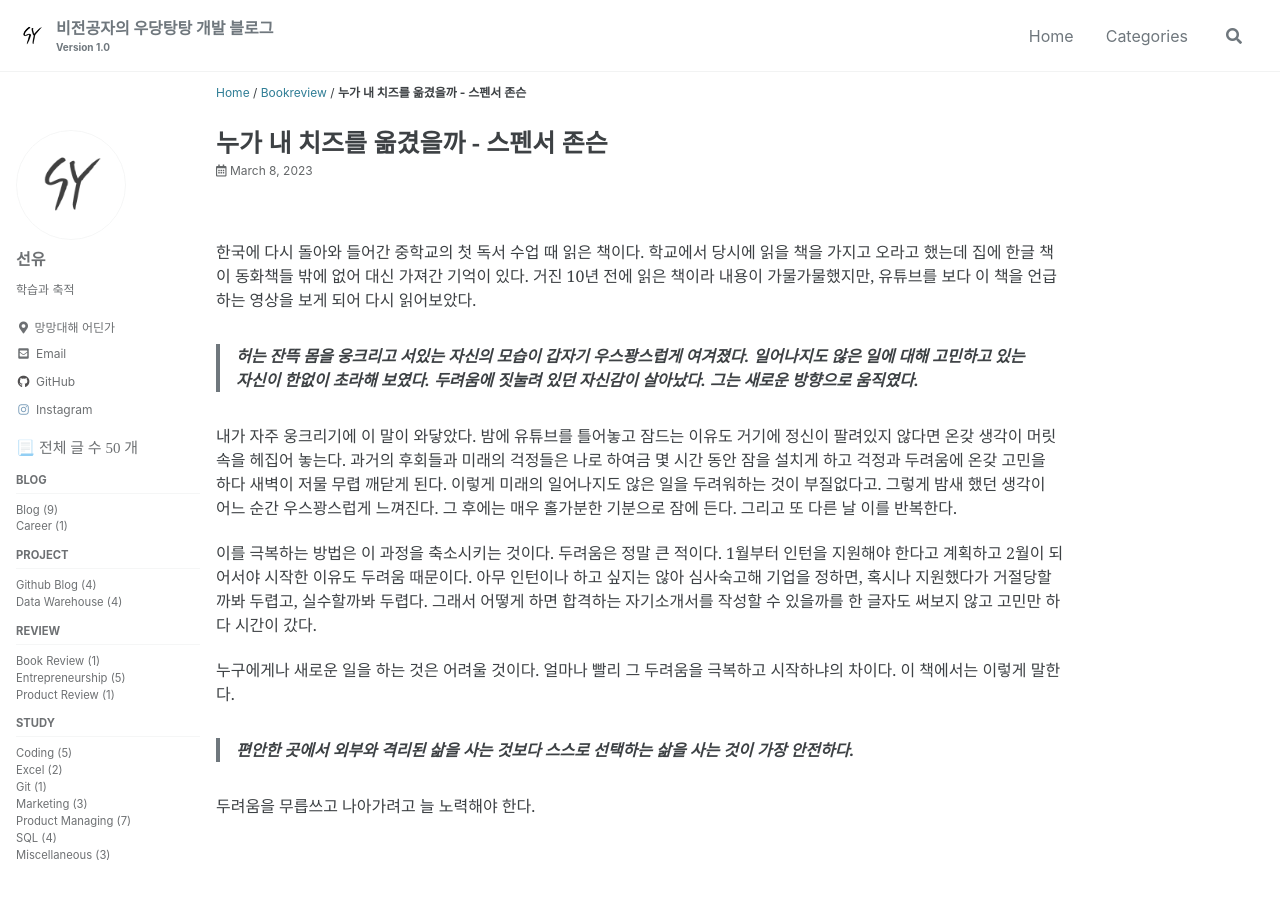
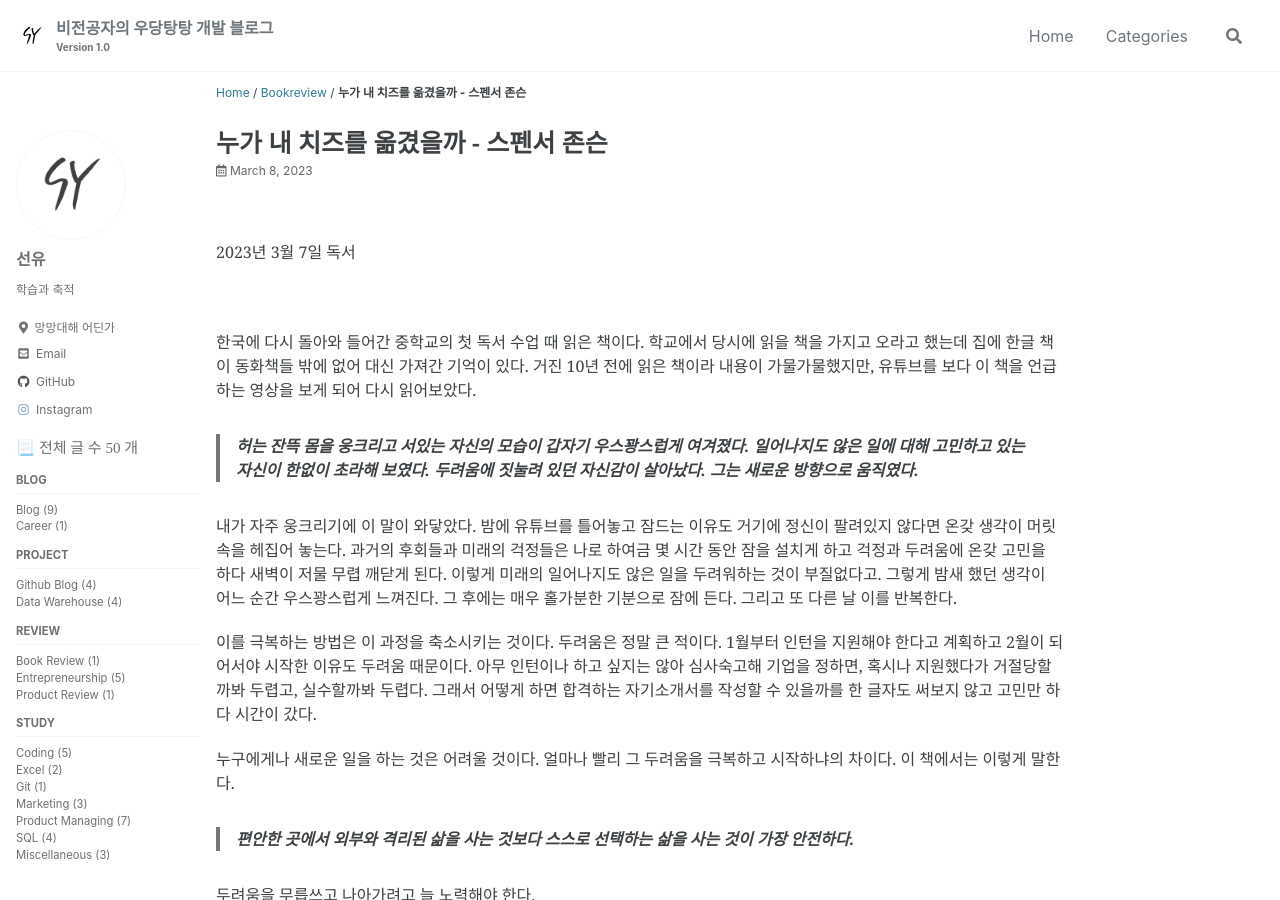
Before and after one commit to devSeanYoo/devSeanYoo.github.io, a Jekyll site: the page built from _posts/2023-03-08-who_moved_my_cheese.md, in a window 1280 px wide and 900 px high. Built offline with Jekyll 4.4.1, drawn with Linux system fonts in a browser that asks for light colours; cached includes are drawn as plain includes; some web fonts are replaced.

Commit message:
Update 2023-03-08-who_moved_my_cheese.md

```diff
--- a/_posts/2023-03-08-who_moved_my_cheese.md
+++ b/_posts/2023-03-08-who_moved_my_cheese.md
@@ -3,6 +3,10 @@ title : 누가 내 치즈를 옮겼을까 - 스펜서 존슨
 excerpt : 편안한 곳에서 외부와 격리된 삶을 사는 것보다 스스로 선택하는 삶을 사는 것이 가장 안전하다
 categories : bookreview
 ---
+
+<br>
+
+2023년 3월 7일 독서
 
 <br>
 
```
